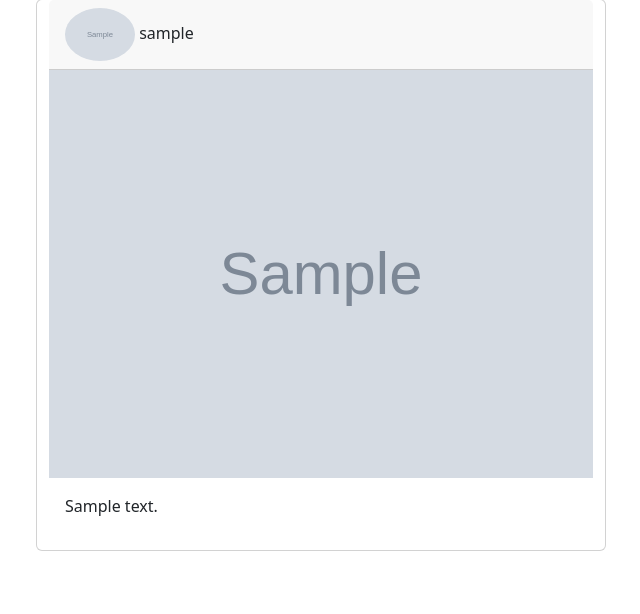
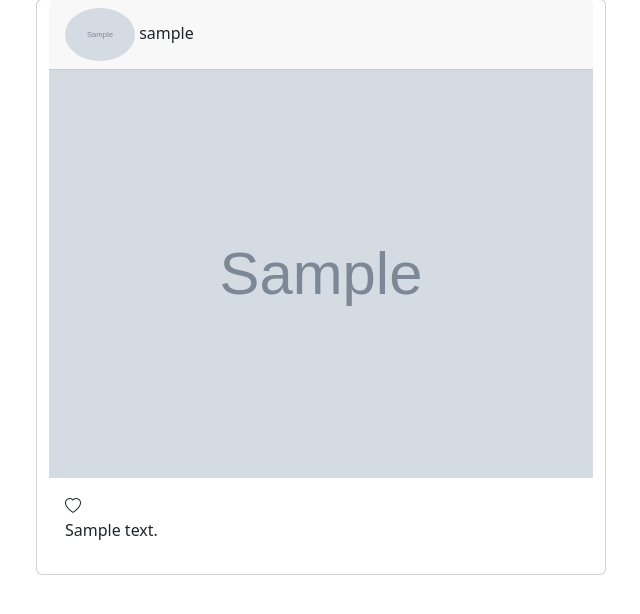
Before and after one commit to kclab922/insta, a Django app: template posts/templates/index.html in a window 1280 px wide. Shown: the part 73-687 px from the top of the page, without its empty margins (34-674 px from the left). Run offline with Django 4.2, Linux system fonts and the light colour scheme; the template is opened without the code that fills it: values that come from a table or form of the project are taken from there, others are empty; tables that the repository leaves empty hold one stand-in row (values such as "Sample post"); grey boxes marked "Sample" are stand-in pictures; parts of the project's set-up code (start-up, migrations or seed data) failed here and were passed over; some libraries are stand-ins or nearby versions.

Commit message:
하트버튼

```diff
--- a/posts/templates/_card.html
+++ b/posts/templates/_card.html
@@ -5,6 +5,7 @@
     </div>
     <img src="{{ post.image.url }}" alt="">
     <div class="card-body">
+        <i class="bi bi-heart"></i>
         <p class="cart-text">{{ post.content }}</p>
     </div>
 </div>
```
